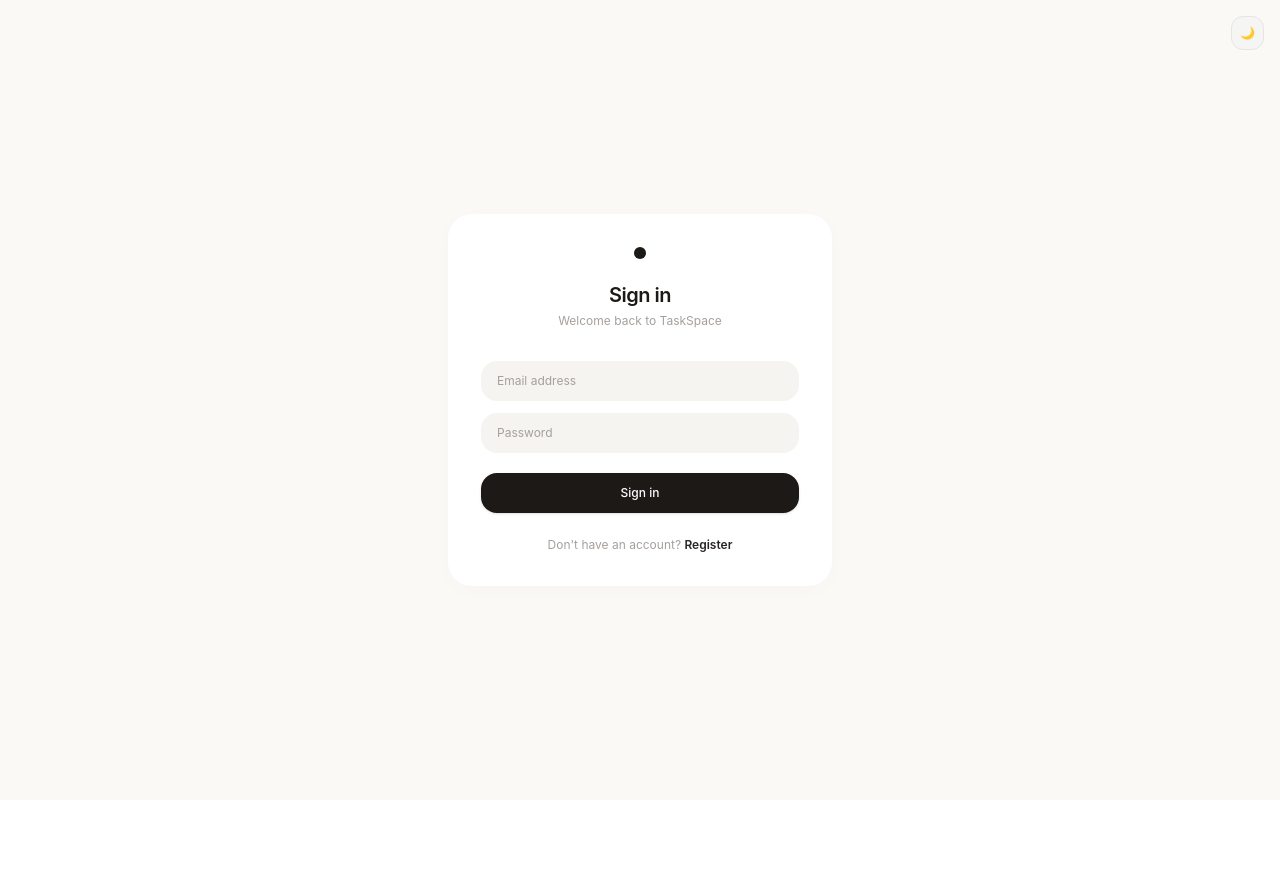
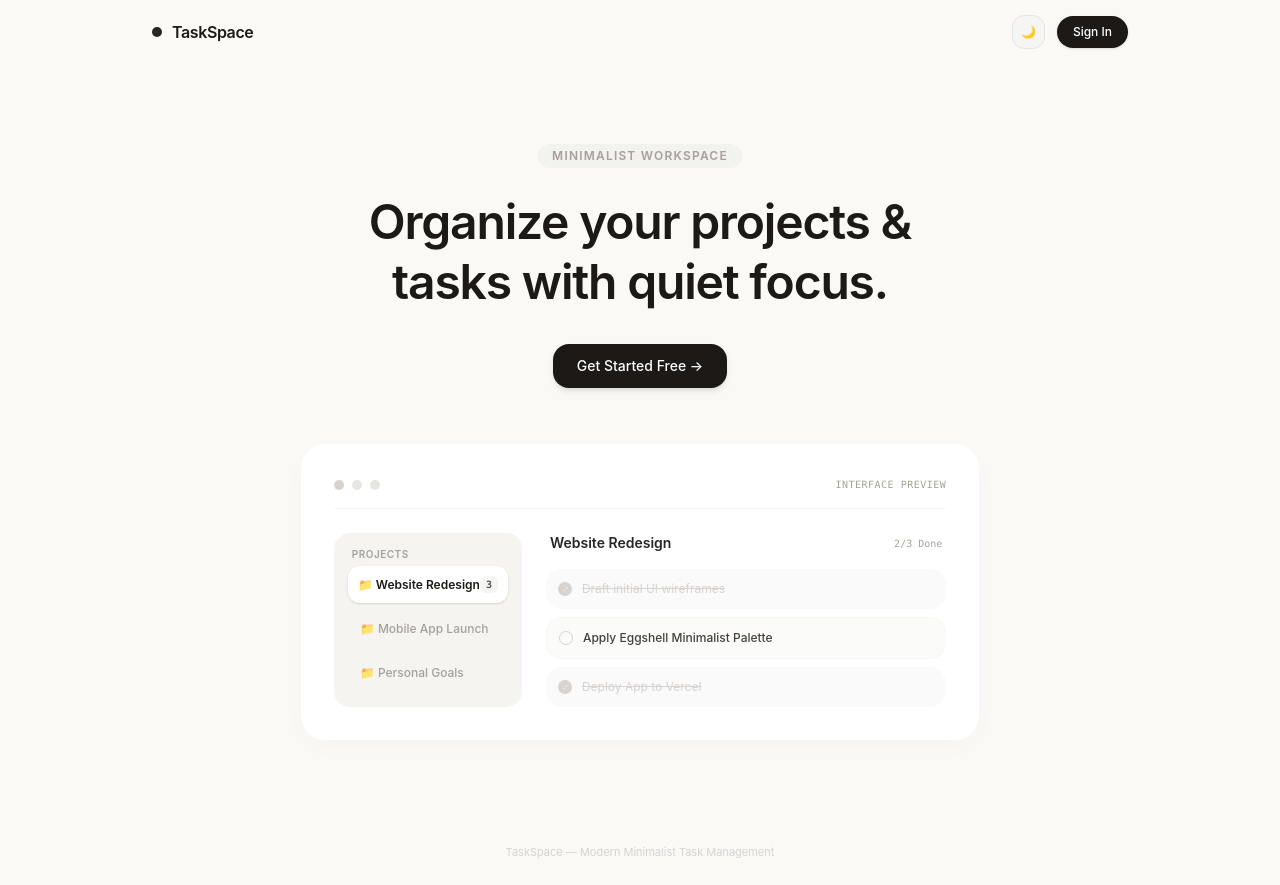
Before and after one commit to Mhadekbokbeak/Project_Management_system, a React app in the folder frontend/: page / in a window 1280 px wide. Before the commit this address led to /login. Before the commit the page ends 800 px from the top, so only its background shows below. Built offline with nearby package versions, Linux system fonts and the light colour scheme; no server answers; the HTML template or start-up script is replaced by a standard one.

Commit message:
refactor:add landing page on frontend

```diff
--- a/frontend/src/App.jsx
+++ b/frontend/src/App.jsx
@@ -1,18 +1,18 @@
-import { BrowserRouter as Router, Routes, Navigate, Route } from "react-router-dom";
+import { BrowserRouter as Router, Routes, Route } from "react-router-dom";
+import LandingPage from "./pages/LandingPage";
 import Login from "./pages/Login";
 import Register from "./pages/Register";
 import Dashboard from "./pages/Dashboard";
-
 
 export default function App() {
   return (
     <Router>
       <Routes>
-          <Route path="/" element={<Navigate to="/login" replace />} />
+        <Route path="/" element={<LandingPage />} />
         <Route path="/login" element={<Login />} />
         <Route path="/register" element={<Register />} />
         <Route path="/dashboard" element={<Dashboard />} />
       </Routes>
     </Router>
-    )
+  );
 }
--- /dev/null
+++ b/frontend/src/pages/LandingPage.jsx
@@ -0,0 +1,127 @@
+import { useNavigate } from "react-router-dom";
+import DarkModeToggle from "../components/DarkModeToggle";
+
+export default function LandingPage() {
+  const navigate = useNavigate();
+  const token = localStorage.getItem("token");
+
+  const handleGetStarted = () => {
+    if (token) {
+      navigate("/dashboard");
+    } else {
+      navigate("/login");
+    }
+  };
+
+  return (
+    <div className="min-h-screen bg-[#FAF9F6] dark:bg-stone-950 text-stone-800 dark:text-stone-100 font-sans antialiased selection:bg-stone-200 dark:selection:bg-stone-800 flex flex-col transition-colors duration-300">
+
+      {/* Top Navigation Bar */}
+      <header className="sticky top-0 z-20 bg-[#FAF9F6]/80 dark:bg-stone-950/80 backdrop-blur-md transition-colors duration-300">
+        <div className="max-w-5xl mx-auto px-4 sm:px-6 h-16 flex items-center justify-between">
+          <div className="flex items-center space-x-2.5">
+            <span className="w-2.5 h-2.5 rounded-full bg-stone-800 dark:bg-stone-200"></span>
+            <span className="font-semibold text-stone-900 dark:text-stone-100 tracking-tight text-base">TaskSpace</span>
+          </div>
+
+          {/* กลุ่มปุ่มฝั่งขวา: DarkModeToggle + Action Button */}
+          <div className="flex items-center space-x-3">
+            <DarkModeToggle />
+            <button
+              onClick={() => navigate(token ? "/dashboard" : "/login")}
+              className="bg-stone-900 hover:bg-stone-800 dark:bg-stone-100 dark:hover:bg-stone-200 text-white dark:text-stone-900 text-xs font-medium px-4 py-2 rounded-2xl transition-all shadow-sm"
+            >
+              {token ? "Go to Workspace" : "Sign In"}
+            </button>
+          </div>
+        </div>
+      </header>
+
+      {/* Main Hero & Preview Area */}
+      <main className="flex-1 max-w-5xl mx-auto px-4 sm:px-6 py-12 sm:py-20 flex flex-col items-center text-center">
+        {/* Badge */}
+        <span className="text-[10px] sm:text-xs uppercase tracking-widest text-stone-400 dark:text-stone-400 font-semibold bg-stone-200/40 dark:bg-stone-800/50 px-3.5 py-1 rounded-full mb-6">
+          Minimalist Workspace
+        </span>
+
+        {/* Hero Heading */}
+        <h1 className="text-3xl sm:text-5xl font-semibold text-stone-900 dark:text-stone-100 tracking-tight leading-tight max-w-2xl">
+          Organize your projects & tasks with quiet focus.
+        </h1>
+
+
+
+        {/* CTA Button */}
+        <div className="mt-8">
+          <button
+            onClick={handleGetStarted}
+            className="bg-stone-900 hover:bg-stone-800 dark:bg-stone-100 dark:hover:bg-stone-200 text-white dark:text-stone-900 text-xs sm:text-sm font-medium px-6 py-3 rounded-2xl transition-all shadow-md shadow-stone-900/10 hover:scale-[1.02]"
+          >
+            {token ? "Open Workspace →" : "Get Started Free →"}
+          </button>
+        </div>
+
+        {/* UI Mockup Preview Card */}
+        <div className="w-full max-w-3xl mt-14 bg-white dark:bg-stone-900 border border-transparent dark:border-stone-800/80 rounded-3xl p-6 sm:p-8 shadow-[0_8px_30px_-6px_rgba(0,0,0,0.03)] text-left transition-all">
+          <div className="flex items-center justify-between pb-4 mb-6 border-b border-stone-100 dark:border-stone-800">
+            <div className="flex items-center space-x-2">
+              <div className="w-2.5 h-2.5 rounded-full bg-stone-300 dark:bg-stone-700"></div>
+              <div className="w-2.5 h-2.5 rounded-full bg-stone-200 dark:bg-stone-800"></div>
+              <div className="w-2.5 h-2.5 rounded-full bg-stone-200 dark:bg-stone-800"></div>
+            </div>
+            <span className="text-[10px] text-stone-400 font-mono uppercase tracking-wider">Interface Preview</span>
+          </div>
+
+          <div className="grid grid-cols-1 md:grid-cols-12 gap-6">
+            {/* Mock Projects Sidebar */}
+            <div className="md:col-span-4 bg-[#F5F4F0] dark:bg-stone-950/60 p-3.5 rounded-2xl space-y-2">
+              <span className="text-[10px] font-semibold text-stone-400 uppercase tracking-wider block px-1 mb-1">Projects</span>
+              <div className="p-2.5 bg-white dark:bg-stone-800 rounded-xl text-xs font-semibold text-stone-900 dark:text-stone-100 shadow-sm flex justify-between items-center">
+                <span>📁 Website Redesign</span>
+                <span className="text-[10px] bg-stone-100 dark:bg-stone-700 text-stone-600 dark:text-stone-300 px-1.5 py-0.5 rounded-md font-mono">3</span>
+              </div>
+              <div className="p-2.5 text-xs text-stone-400 font-medium px-3">📁 Mobile App Launch</div>
+              <div className="p-2.5 text-xs text-stone-400 font-medium px-3">📁 Personal Goals</div>
+            </div>
+
+            {/* Mock Workspace Tasks */}
+            <div className="md:col-span-8 space-y-2">
+              <div className="flex justify-between items-center pb-2 px-1">
+                <h3 className="text-sm font-semibold text-stone-800 dark:text-stone-200">Website Redesign</h3>
+                <span className="text-[10px] text-stone-400 font-mono">2/3 Done</span>
+              </div>
+
+              <div className="flex items-center justify-between p-3 bg-[#FAFAFA] dark:bg-stone-950/40 rounded-2xl text-xs text-stone-300 dark:text-stone-600 line-through">
+                <div className="flex items-center space-x-2.5">
+                  <span className="w-3.5 h-3.5 rounded-full bg-stone-300 dark:bg-stone-700 flex items-center justify-center text-[8px] text-white dark:text-stone-900">✓</span>
+                  <span>Draft initial UI wireframes</span>
+                </div>
+              </div>
+
+              <div className="flex items-center justify-between p-3 bg-[#FBFBF9] dark:bg-stone-800/50 rounded-2xl text-xs text-stone-700 dark:text-stone-200 font-medium border border-stone-100/50 dark:border-stone-700/30">
+                <div className="flex items-center space-x-2.5">
+                  <span className="w-3.5 h-3.5 rounded-full border border-stone-300 dark:border-stone-600"></span>
+                  <span>Apply Eggshell Minimalist Palette</span>
+                </div>
+              </div>
+
+              <div className="flex items-center justify-between p-3 bg-[#FAFAFA] dark:bg-stone-950/40 rounded-2xl text-xs text-stone-300 dark:text-stone-600 line-through">
+                <div className="flex items-center space-x-2.5">
+                  <span className="w-3.5 h-3.5 rounded-full bg-stone-300 dark:bg-stone-700 flex items-center justify-center text-[8px] text-white dark:text-stone-900">✓</span>
+                  <span>Deploy App to Vercel</span>
+                </div>
+              </div>
+            </div>
+          </div>
+        </div>
+
+
+      </main>
+
+      {/* Footer */}
+      <footer className="py-6 text-center text-[11px] text-stone-300 dark:text-stone-600">
+        TaskSpace — Modern Minimalist Task Management
+      </footer>
+    </div>
+  );
+}
```
Lines whose indentation alone changed are shown as unchanged.
